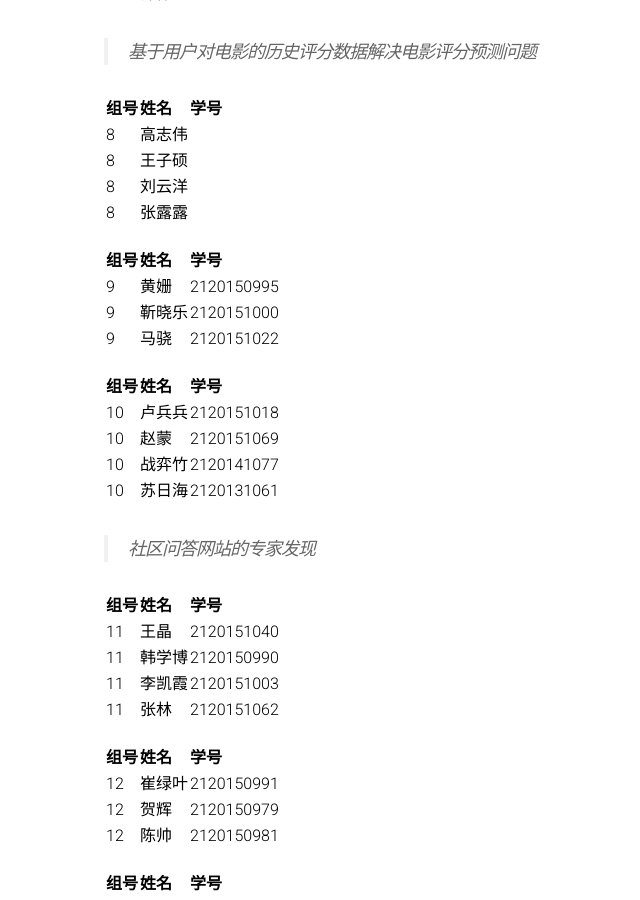
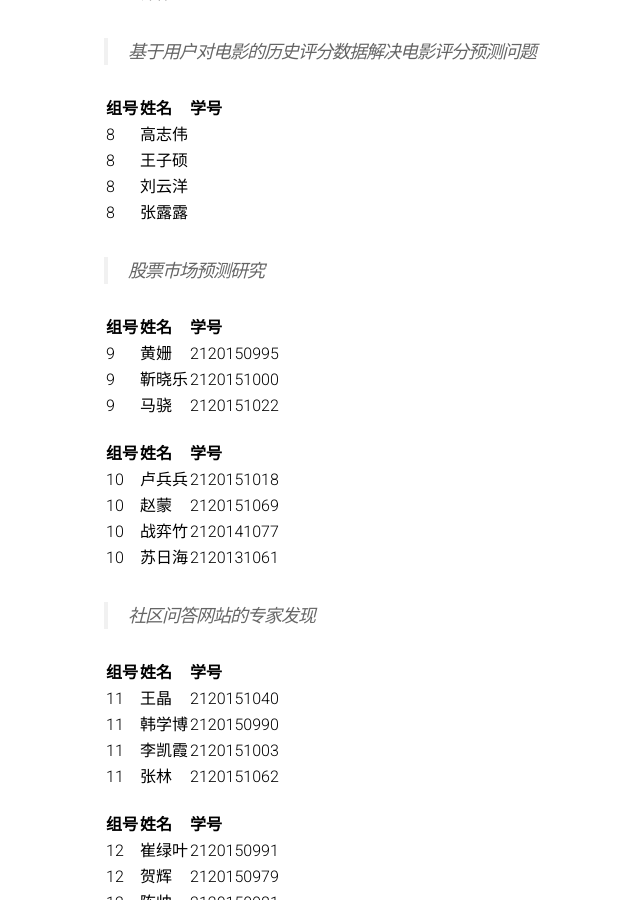
Before and after one commit to BITDM/bitdm.github.io, a Jekyll site: the page built from 2016/groups.md, in a window 1280 px wide and 900 px high, scrolled down 1372 px. Shown: the whole window, without its empty margins (136-776 px from the left). Built offline with Jekyll 4.4.1, drawn with Linux system fonts in a browser that asks for light colours.

Commit message:
Update groups.md

```diff
--- a/2016/groups.md
+++ b/2016/groups.md
@@ -65,6 +65,8 @@ permalink: /2016/groups/
 |8|王子硕||
 |8|刘云洋||
 |8|张露露||
+
+> 股票市场预测研究
 
 |组号|姓名|学号|
 |:-------------|:-------------|:-----|
```
